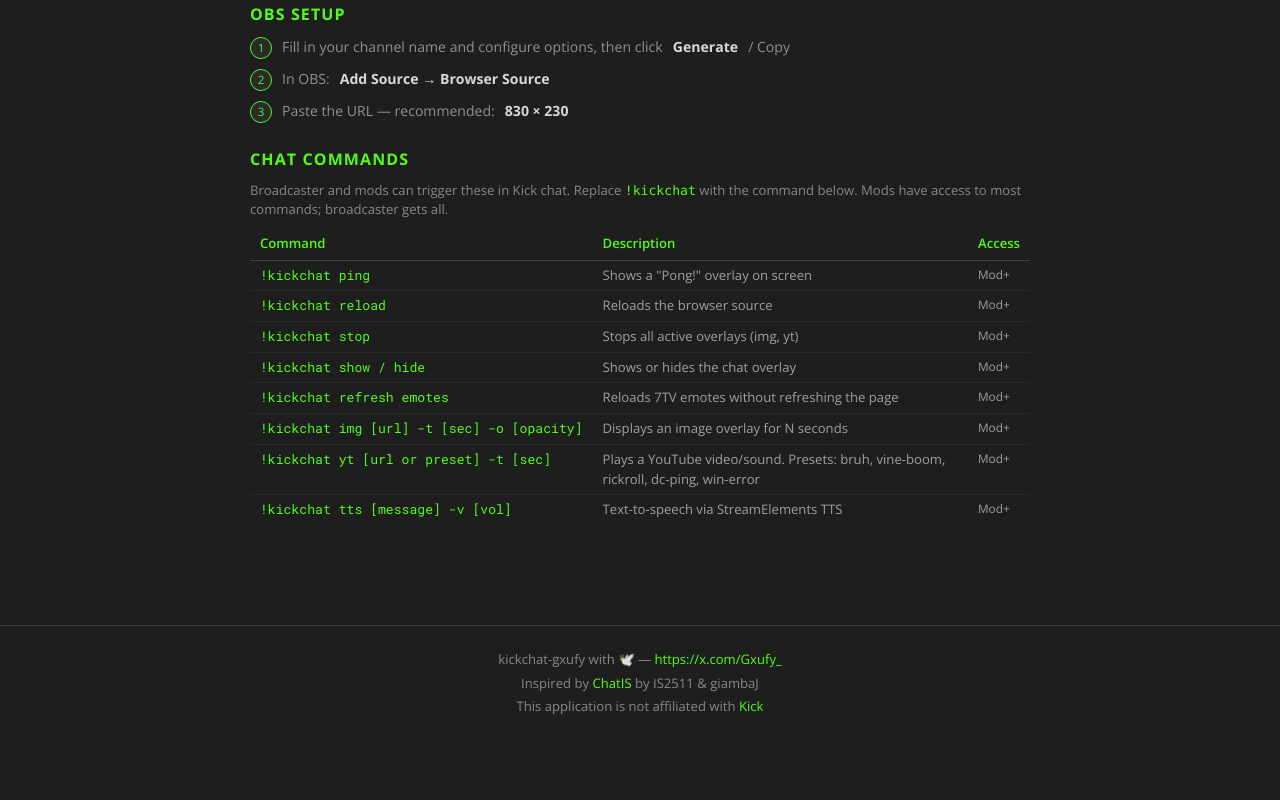
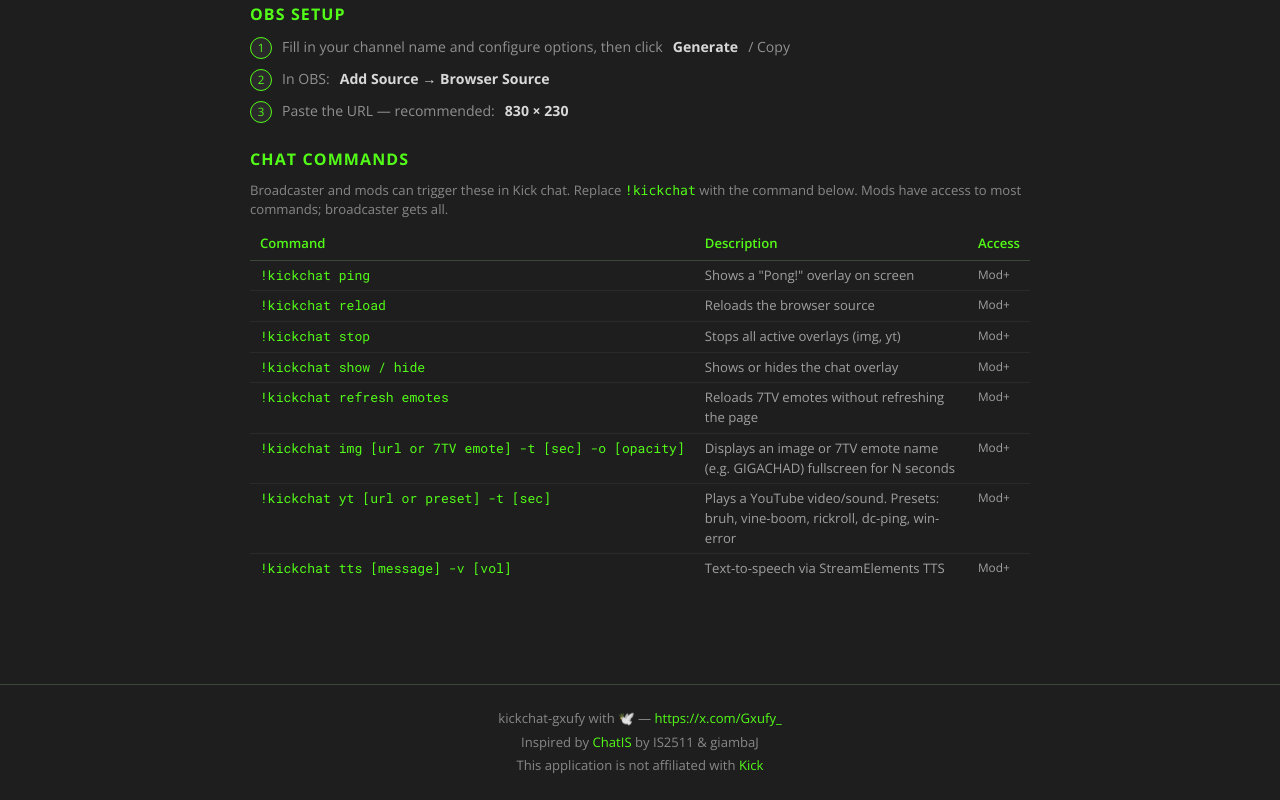
Before and after one commit to gxufy/kickchat-gxufy, a Next.js app: page / in a window 1280 px wide. Shown: the part 1762-2562 px from the top of the page. Before the commit the page ends 2503 px from the top, so only its background shows below. Built offline with nearby package versions, Linux system fonts and the light colour scheme; a web font is replaced by a local one.

Commit message:
Add files via upload

```diff
--- a/components/LandingPage.tsx
+++ b/components/LandingPage.tsx
@@ -543,7 +543,7 @@ export default function LandingPage() {
               <tr><td>!kickchat stop</td><td>Stops all active overlays (img, yt)</td><td className="cmd-access">Mod+</td></tr>
               <tr><td>!kickchat show / hide</td><td>Shows or hides the chat overlay</td><td className="cmd-access">Mod+</td></tr>
               <tr><td>!kickchat refresh emotes</td><td>Reloads 7TV emotes without refreshing the page</td><td className="cmd-access">Mod+</td></tr>
-              <tr><td>!kickchat img [url] -t [sec] -o [opacity]</td><td>Displays an image overlay for N seconds</td><td className="cmd-access">Mod+</td></tr>
+              <tr><td>!kickchat img [url or 7TV emote] -t [sec] -o [opacity]</td><td>Displays an image or 7TV emote name (e.g. GIGACHAD) fullscreen for N seconds</td><td className="cmd-access">Mod+</td></tr>
               <tr><td>!kickchat yt [url or preset] -t [sec]</td><td>Plays a YouTube video/sound. Presets: bruh, vine-boom, rickroll, dc-ping, win-error</td><td className="cmd-access">Mod+</td></tr>
               <tr><td>!kickchat tts [message] -v [vol]</td><td>Text-to-speech via StreamElements TTS</td><td className="cmd-access">Mod+</td></tr>
             </tbody>
```
